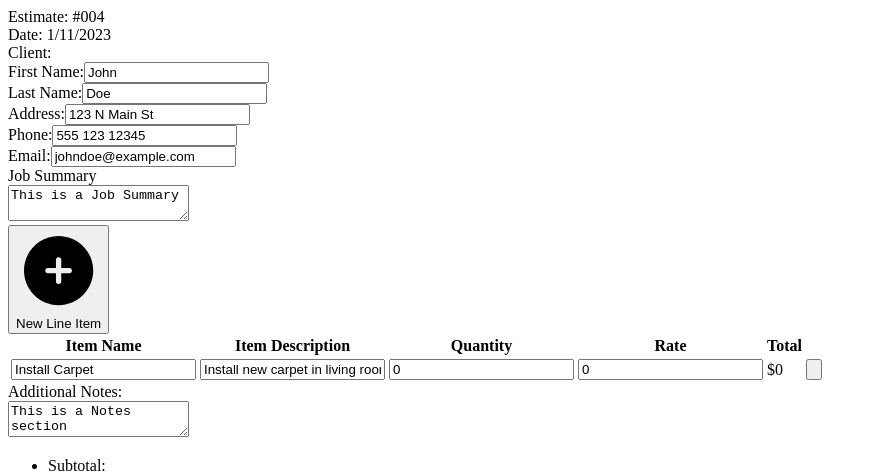
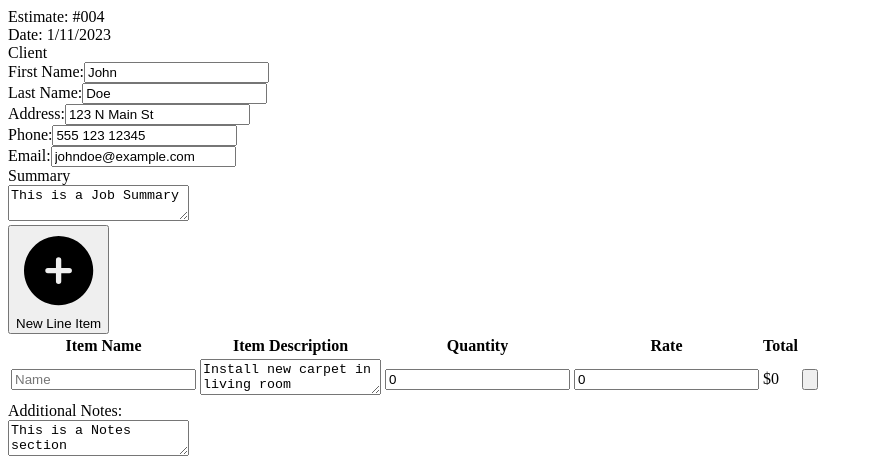
Before and after one commit to AnthonyJRay/floormate_next, a Next.js app: page /estimates/new-estimate in a window 1280 px wide. Shown: the top 473 px of the page, without its empty margins (0-877 px from the left). Built offline with nearby package versions, Linux system fonts and the light colour scheme.

Commit message:
Added some style rules to estimate form on smaller screens.

```diff
--- a/src/features/estimates/form/bill-to/index.jsx
+++ b/src/features/estimates/form/bill-to/index.jsx
@@ -21,10 +21,11 @@ export default function BillTo({ values, setValues }) {
 
   return (
     <div className="flex flex-col md:w-1/2 p-4 border-2 rounded">
-      <div className="text-left text-xl font-bold">Client:</div>
-      <div className={"text-sm py-6"}>
-        <div className="w-full md:py-2">
+      <div className="text-lg text-center font-bold">Client</div>
+      <div className={"text-sm py-"}>
+        <div className="w-full m-2 md:py-2 italic">
           <FirstNameField
+            className={"w-full"}
             name={"firstName"}
             placeholder="First Name"
             value={firstName}
@@ -34,8 +35,9 @@ export default function BillTo({ values, setValues }) {
           </FirstNameField>
         </div>
 
-        <div className="w-full md:py-2">
+        <div className="w-full m-2 md:py-2 italic">
           <LastNameField
+            className={"w-full"}
             name={"lastName"}
             placeholder={"Last Name"}
             value={lastName}
@@ -45,8 +47,9 @@ export default function BillTo({ values, setValues }) {
           </LastNameField>
         </div>
 
-        <div className="w-full md:py-2">
+        <div className="w-full m-2 md:py-2 italic">
           <AddressField
+            className={"w-full"}
             name={"address"}
             placeholder={"Address"}
             value={address}
@@ -56,8 +59,9 @@ export default function BillTo({ values, setValues }) {
           </AddressField>
         </div>
 
-        <div className="w-full md:py-2">
+        <div className="w-full m-2 md:py-2 italic">
           <PhoneField
+            className={"w-full"}
             name={"phone"}
             placeholder={"Phone"}
             value={phone}
@@ -67,8 +71,9 @@ export default function BillTo({ values, setValues }) {
           </PhoneField>
         </div>
 
-        <div className="w-full md:py-2">
+        <div className="w-full m-2 md:py-2 italic">
           <EmailField
+            className={"w-full"}
             name={"email"}
             placeholder={"Email"}
             value={email}
--- a/src/features/estimates/form/index.jsx
+++ b/src/features/estimates/form/index.jsx
@@ -1,5 +1,5 @@
+import Link from "next/Link";
 import { TextButton } from "@/ui/button";
-import Link from "next/Link";
 import TextField from "@/ui/form/textfield";
 import BillTo from "./bill-to";
 import LineItems from "./line-items";
@@ -20,11 +20,12 @@ export default function EstimateForm({ values, setValues, defaultValues }) {
   return (
     <form className={"bg-gray-100"}>
       <div className={"flex flex-col"}>
-        <div className="flex w-full justify-between">
+        {/*w-full on larget screens? */}
+        <div className="flex justify-between m-2 italic">
           <div>Estimate: #{estimateNO}</div>
           <div>Date: {estimateDate}</div>
         </div>
-        <div className="flex flex-col md:flex-row gap-4 mx-2 my-10">
+        <div className="flex flex-col md:flex-row gap-4 mx-2 my-4">
           <BillTo values={values} setValues={setValues} />
           <Summary values={values} setValues={setValues} />
         </div>
--- a/src/features/estimates/form/line-items/index.jsx
+++ b/src/features/estimates/form/line-items/index.jsx
@@ -45,8 +45,8 @@ export default function LineItems({ values, setValues, defaultValues }) {
           <div>New Line Item</div>
         </div>
       </TextButton>
-      <div className={"w-full"}>
-        <table className={"table-auto w-full"}>
+      <div className={"flex w-full justify-center"}>
+        <table className={"table-auto w-11/12"}>
           <thead>
             <TableLabels />
           </thead>
@@ -56,6 +56,7 @@ export default function LineItems({ values, setValues, defaultValues }) {
                 <LineItem
                   key={i}
                   className={"w-11/12 my-2"}
+                  unitStyles={"w-1/12"}
                   setValues={setValues}
                   values={values}
                   data={item}
--- a/src/features/estimates/form/notes/index.jsx
+++ b/src/features/estimates/form/notes/index.jsx
@@ -1,7 +1,7 @@
-import TextArea from "@/ui/form/textarea";
+import TextBox from "@/ui/form/textbox";
 import withLabel from "@/ui/form/withlabel";
 
-const NotesField = withLabel(TextArea);
+const NotesField = withLabel(TextBox);
 
 export default function Notes({ values, setValues }) {
   const { notes } = values;
--- a/src/features/estimates/form/summary/index.jsx
+++ b/src/features/estimates/form/summary/index.jsx
@@ -1,7 +1,7 @@
-import TextArea from "@/ui/form/textarea";
+import TextBox from "@/ui/form/textbox";
 import withLabel from "@/ui/form/withlabel";
 
-const SummaryField = withLabel(TextArea);
+const SummaryField = withLabel(TextBox);
 
 export default function Summary({ values, setValues }) {
   const { summary } = values;
@@ -14,16 +14,16 @@ export default function Summary({ values, setValues }) {
   }
 
   return (
-    <div className={"flex flex-col md:w-1/2 p-4 border-2 rounded"}>
+    <div className={"flex flex-col text-sm md:w-1/2 p-4 border-2 rounded"}>
       <div className={"h-full overflow-hidden"}>
         <SummaryField
-          className={"h-full w-full"}
+          className={"h-full w-full p-1"}
           name={"summary"}
-          placeholder={"Enter the scope of work"}
+          placeholder={"Enter the scope of work... "}
           value={summary}
           onChange={(e) => summaryHandler(e)}
         >
-          <div className={"text-lg p-1"}>Job Summary</div>
+          <div className={"text-lg p-1 w-full text-center"}>Summary</div>
         </SummaryField>
       </div>
     </div>
--- a/src/pages/estimates/new-estimate.jsx
+++ b/src/pages/estimates/new-estimate.jsx
@@ -14,7 +14,7 @@ const defaultValues = {
   },
   lineItems: [
     {
-      name: "Install Carpet",
+      name: "",
       description: "Install new carpet in living room",
       quantity: 0,
       rate: 0,
--- a/src/ui/form/table/lineitem/index.jsx
+++ b/src/ui/form/table/lineitem/index.jsx
@@ -1,12 +1,12 @@
 import { TrashIcon } from "@heroicons/react/24/outline";
 import { IconButton } from "@/ui/button";
 import TextField from "@/ui/form/textfield";
+import TextBox from "@/ui/form/textbox";
 
 export default function LineItem({
   data,
   className,
-  setValues,
-  values,
+  unitStyles,
   onChange = () => {},
   onClick = () => {},
 }) {
@@ -24,26 +24,26 @@ export default function LineItem({
         />
       </td>
       <td>
-        <TextField
-          className={className}
+        <TextBox
+          className={`${className} border-b-2 p-1 h-[39px]`}
           placeholder={"Description"}
           name={"description"}
           value={description}
           onChange={onChange}
         />
       </td>
-      <td>
+      <td className={unitStyles}>
         <TextField
-          className={className}
+          className={`${className}`}
           placeholder={"Quantity"}
           name={"quantity"}
           value={quantity}
           onChange={onChange}
         />
       </td>
-      <td>
+      <td className={unitStyles}>
         <TextField
-          className={className}
+          className={`${className}`}
           placeholder={"Rate"}
           name={"rate"}
           value={rate}
```
Also changed, not shown: src/ui/form/textbox/index.jsx (renamed from src/ui/form/textarea/index.jsx).
